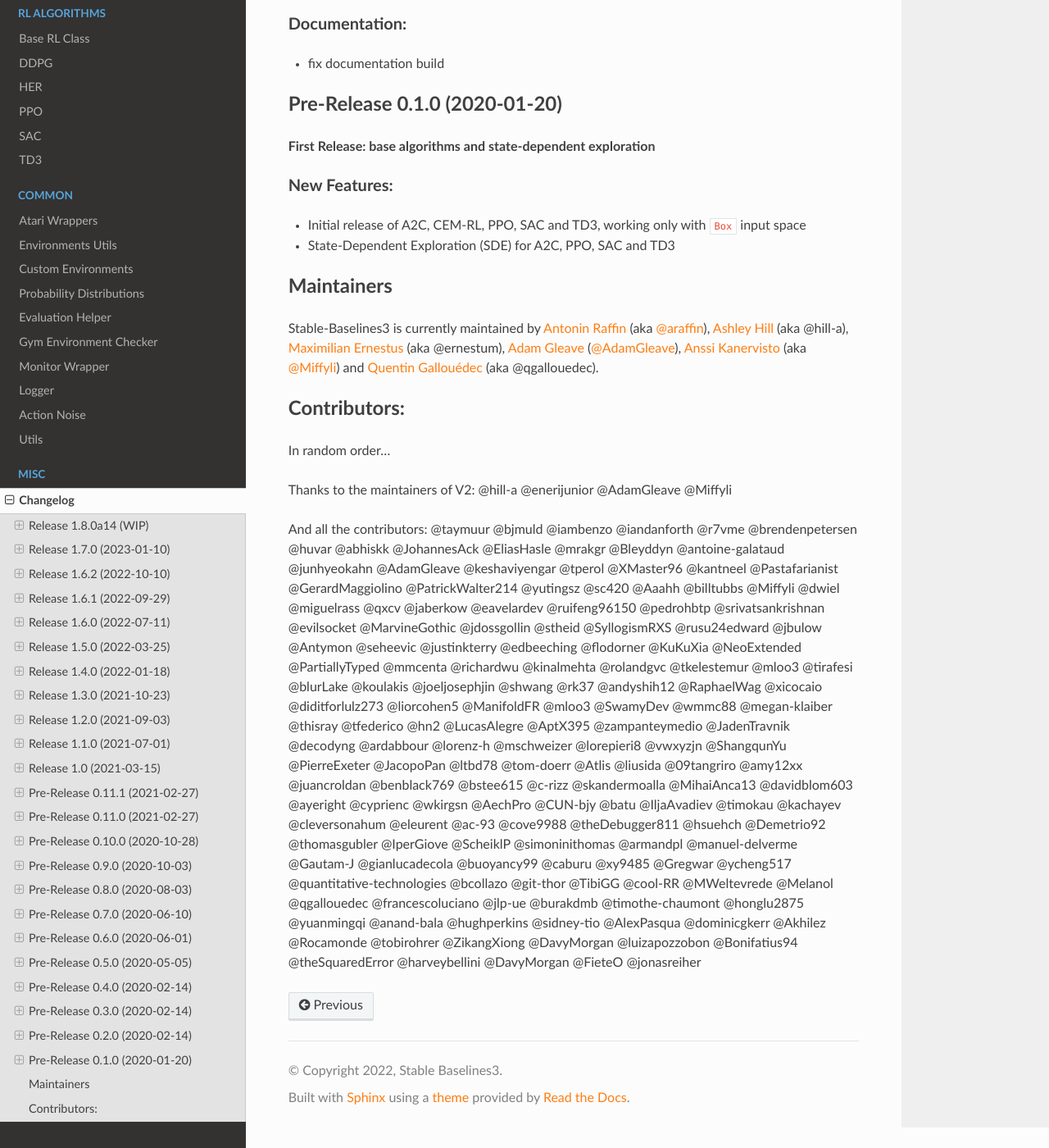
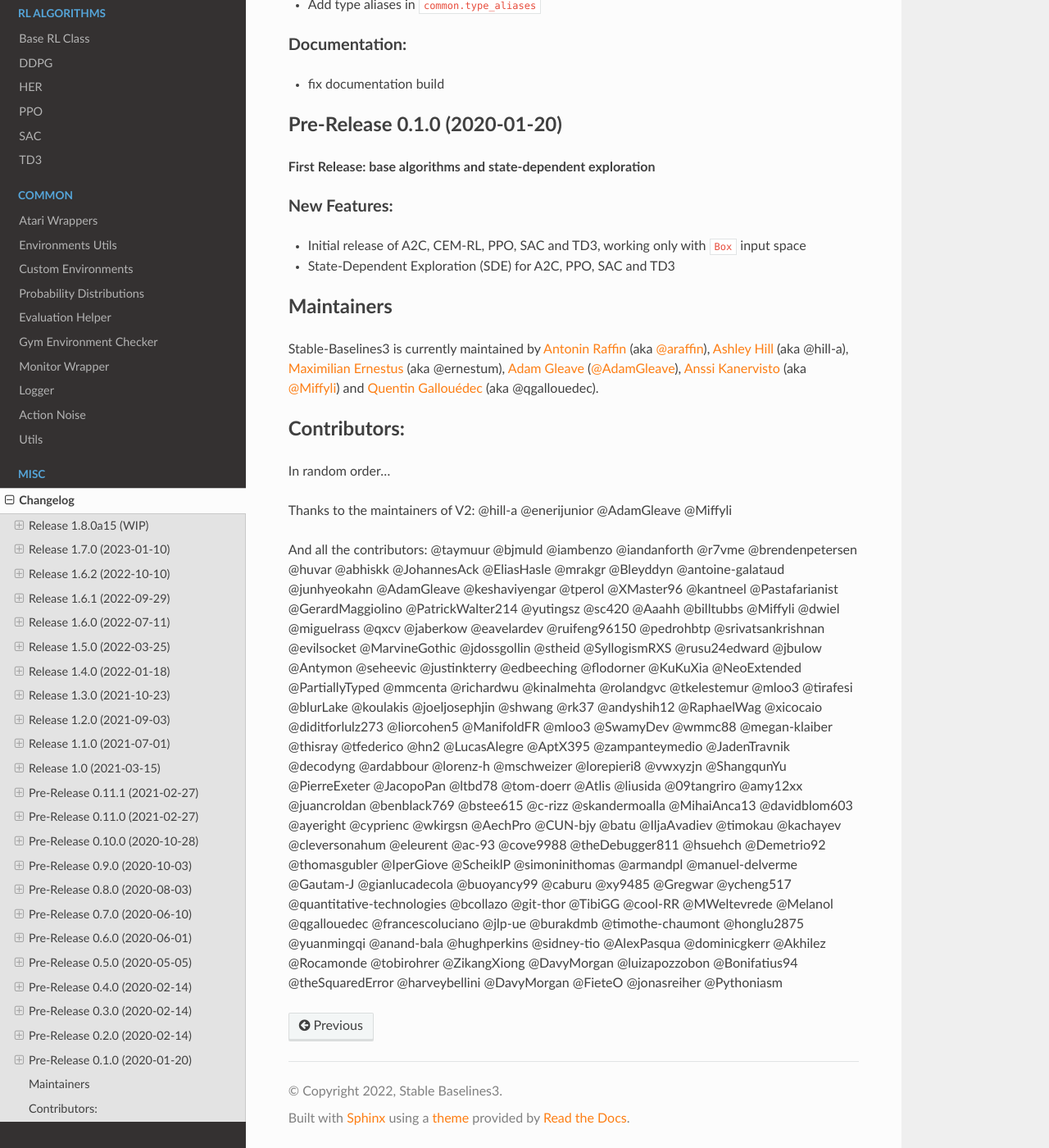
Before and after one commit to DLR-RM/stable-baselines3, a Sphinx documentation site: the page built from docs/misc/changelog.rst, in a window 1280 px wide and 1400 px high, scrolled down 29711 px. Shown: the whole window at 82% size. Built offline with Sphinx 7.4.7 and the Read the Docs theme 2.0.0, drawn with Linux system fonts in a browser that asks for light colours; pages that are not in the unit, such as notebooks, are missing from menus; some of the changed text lies outside the part shown.

Commit message:
Run tests and checks, update changelog and docs.

```diff
--- a/docs/misc/changelog.rst
+++ b/docs/misc/changelog.rst
@@ -4,7 +4,7 @@
 ==========
 
 
-Release 1.8.0a14 (WIP)
+Release 1.8.0a15 (WIP)
 --------------------------
 
 .. warning::
@@ -48,6 +48,7 @@
 - Fixed PPO train/n_updates metric not accounting for early stopping (@adamfrly)
 - Fixed loading of normalized image-based environments
 - Fixed `DictRolloutBuffer.add` with multidimensional action space (@younik)
+- Fixed loading of ``torch.compile`` policies by adjusting parameter names (@Pythoniasm)
 
 Deprecations:
 ^^^^^^^^^^^^^
@@ -1255,4 +1256,4 @@
 @Gregwar @ycheng517 @quantitative-technologies @bcollazo @git-thor @TibiGG @cool-RR @MWeltevrede
 @Melanol @qgallouedec @francescoluciano @jlp-ue @burakdmb @timothe-chaumont @honglu2875 @yuanmingqi
 @anand-bala @hughperkins @sidney-tio @AlexPasqua @dominicgkerr @Akhilez @Rocamonde @tobirohrer @ZikangXiong
-@DavyMorgan @luizapozzobon @Bonifatius94 @theSquaredError @harveybellini @DavyMorgan @FieteO @jonasreiher
+@DavyMorgan @luizapozzobon @Bonifatius94 @theSquaredError @harveybellini @DavyMorgan @FieteO @jonasreiher @Pythoniasm
```
